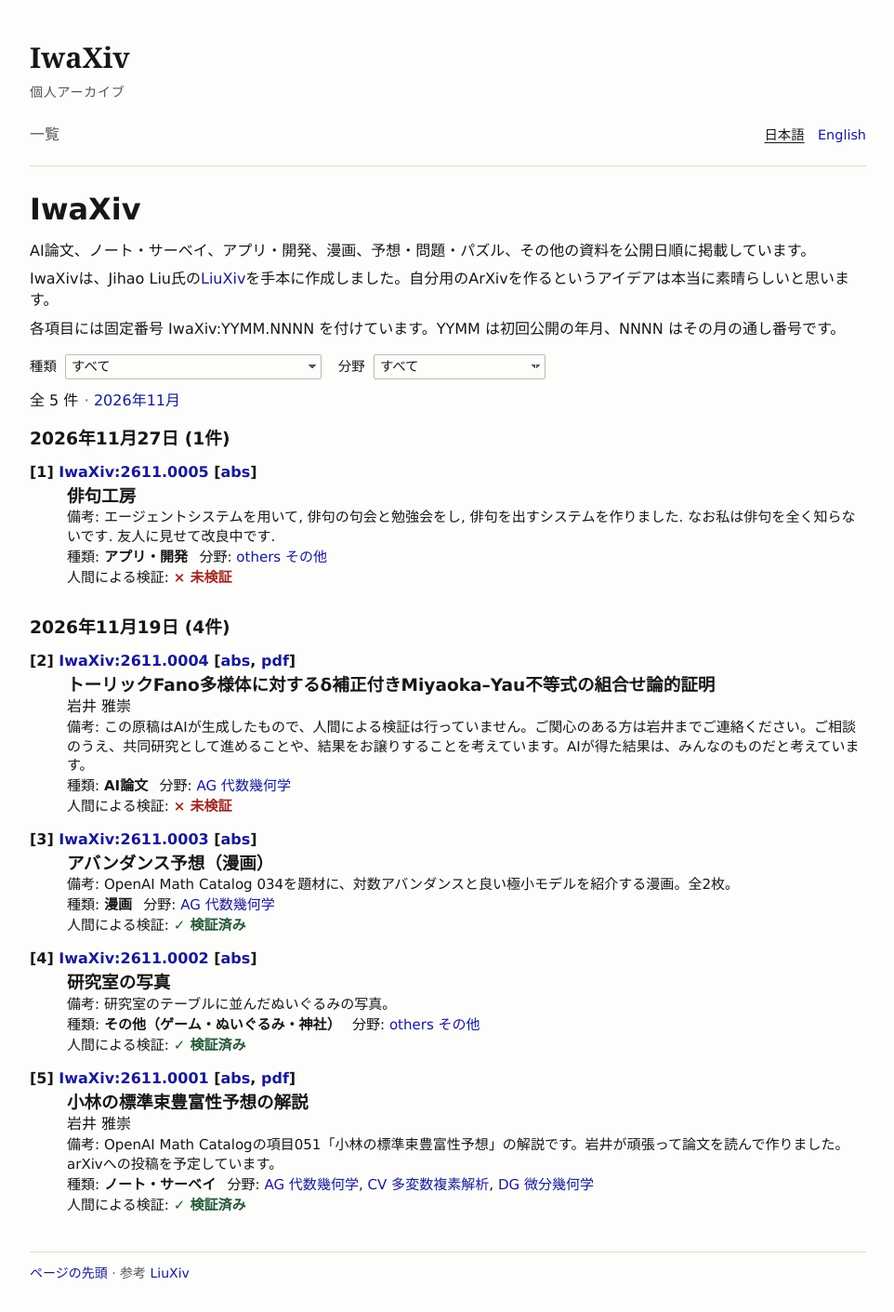
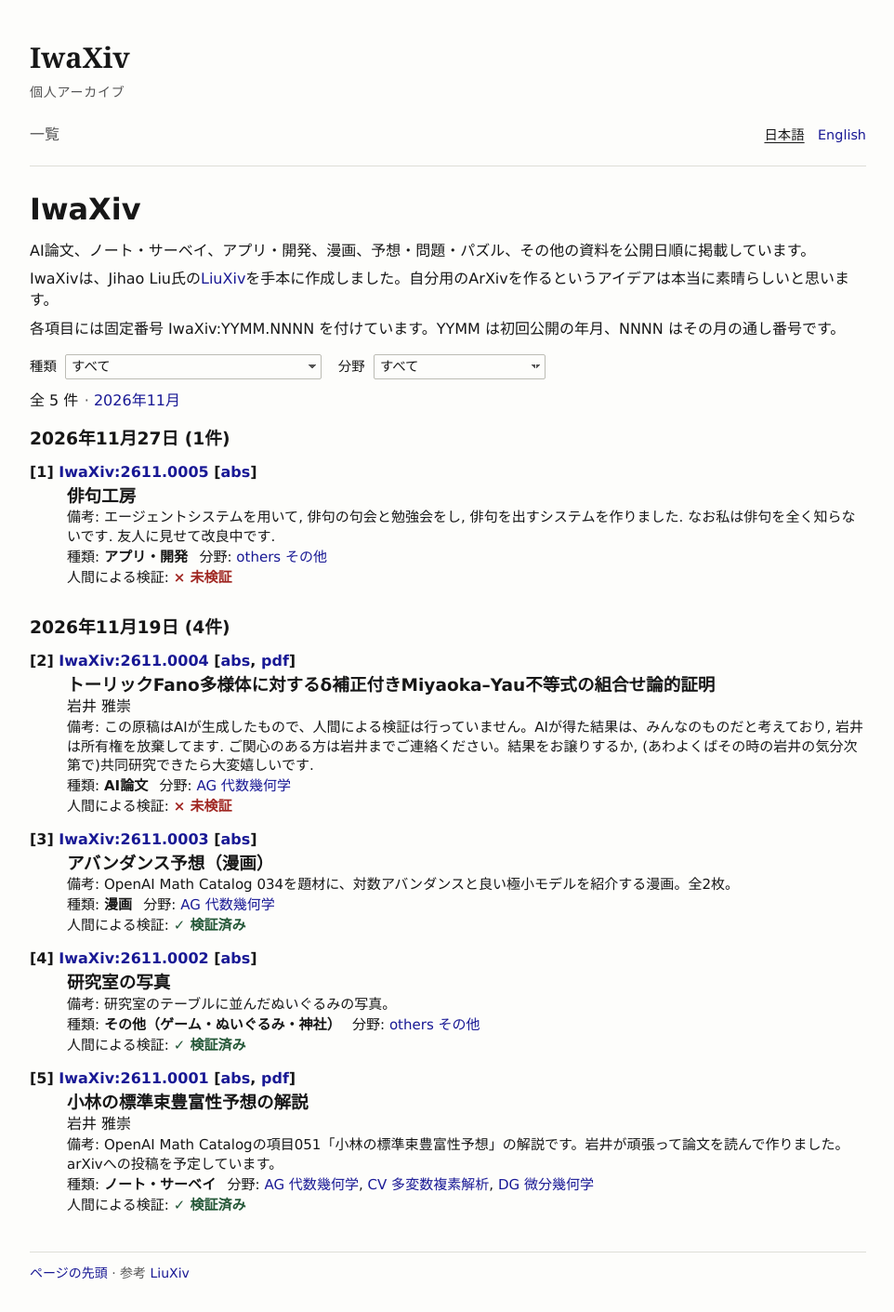
Before and after one commit to masataka123/IwaXiv, a Jekyll site: the page built from index.html, in a window 1280 px wide. Shown: the whole page at 93% size, without its empty margins (158-1120 px from the left). Built offline with Jekyll 4.4.1, drawn with Linux system fonts in a browser that asks for light colours.

Commit message:
Update the toric Miyaoka–Yau publication remarks

```diff
--- a/_data/works.yml
+++ b/_data/works.yml
@@ -68,12 +68,12 @@
     authors: 岩井 雅崇
     title: トーリックFano多様体に対するδ補正付きMiyaoka–Yau不等式の組合せ論的証明
     summary: 反標準多面体を用いて、射影kltトーリックFano多様体に対するδ補正付きMiyaoka–Yau不等式の組合せ論的証明を与える原稿。13ページ。
-    comments: この原稿はAIが生成したもので、人間による検証は行っていません。ご関心のある方は岩井までご連絡ください。ご相談のうえ、共同研究として進めることや、結果をお譲りすることを考えています。AIが得た結果は、みんなのものだと考えています。
+    comments: この原稿はAIが生成したもので、人間による検証は行っていません。AIが得た結果は、みんなのものだと考えており, 岩井は所有権を放棄してます. ご関心のある方は岩井までご連絡ください。結果をお譲りするか, (あわよくばその時の岩井の気分次第で)共同研究できたら大変嬉しいです.
   en:
     authors: Masataka Iwai
     title: A Combinatorial Proof of the Delta-Corrected Miyaoka–Yau Inequality for Toric Fano Varieties
     summary: A manuscript giving a combinatorial proof of the delta-corrected Miyaoka–Yau inequality for projective klt toric Fano varieties via their anticanonical polytopes. 13 pages.
-    comments: This manuscript was generated by AI and has not been verified by a human. If you are interested, please contact Iwai. I would be happy to discuss working together on this or handing the result over to you. I believe results obtained by AI belong to everyone.
+    comments: This manuscript was generated by AI and has not been verified by a human. Iwai believes that results obtained by AI belong to everyone and relinquishes his ownership rights to the results in this manuscript. If you are interested, please contact Iwai. He would be delighted to hand over the results or, with any luck (and depending on how he feels at the time), to collaborate on the research.
 
 - id: "2611.0005"
   published_on: "2026-11-27"
```
